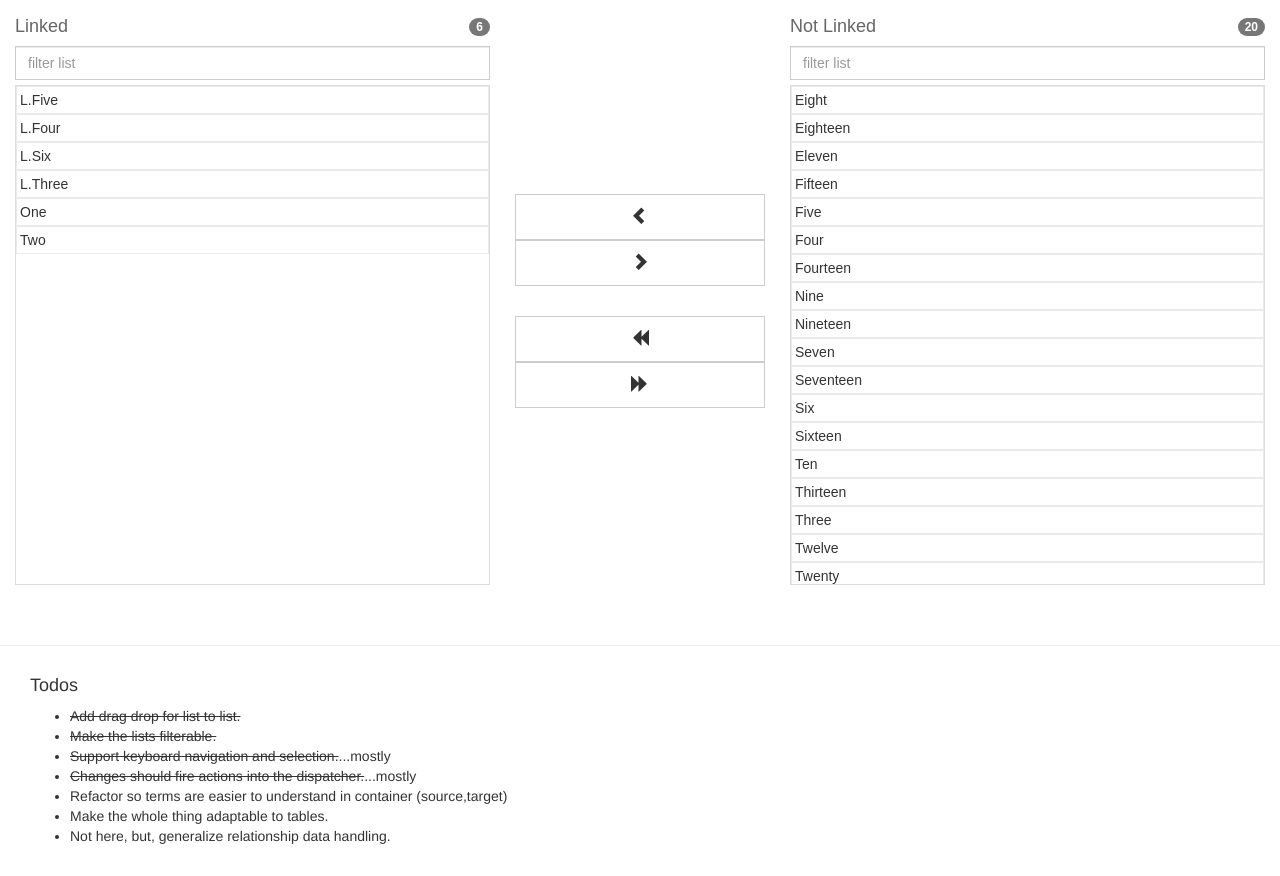
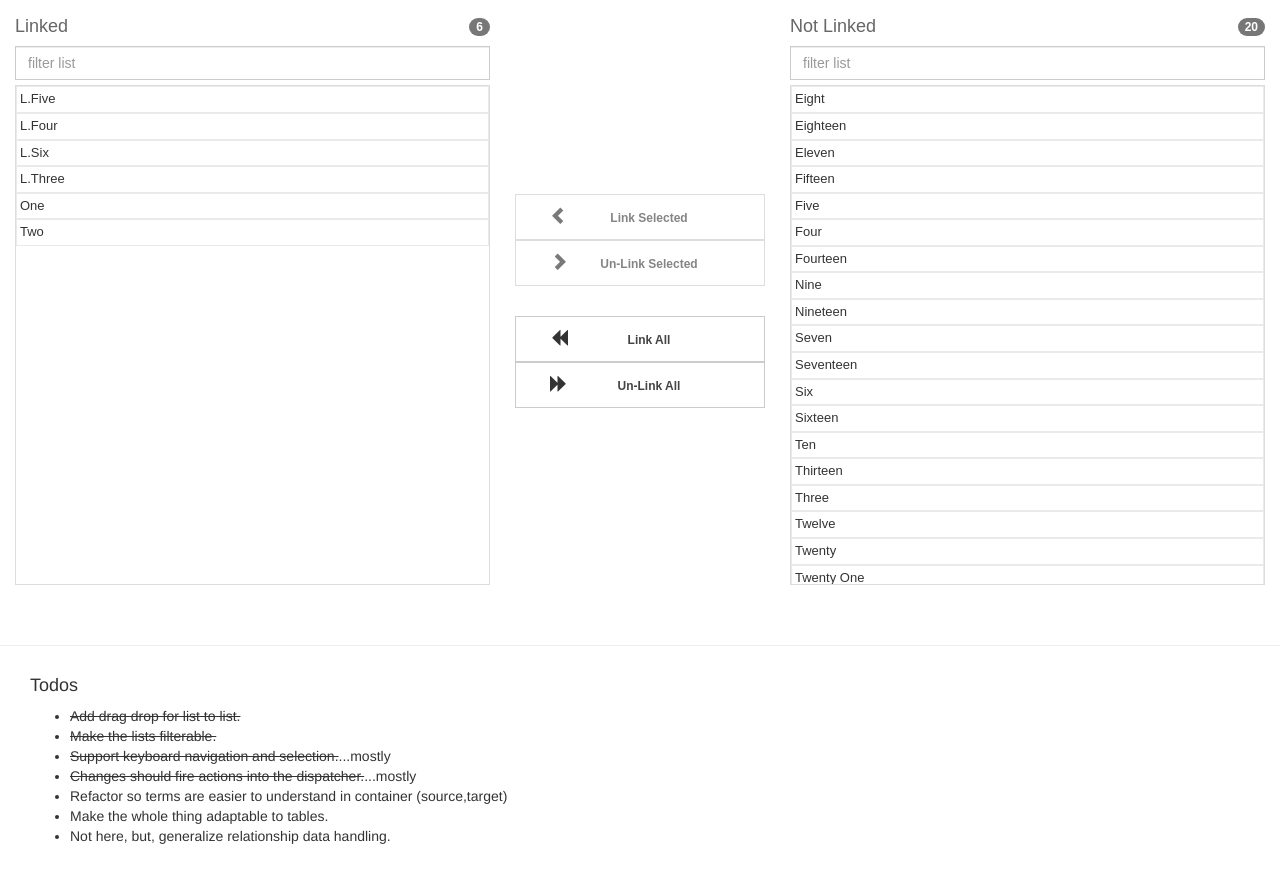
Before and after one commit to iq-mschmeets/ListMapper, a React app: page / in a window 1280 px wide. Shown: the part 63-939 px from the top of the page. Built offline with nearby package versions, Linux system fonts and the light colour scheme.

Commit message:
Ensure set does not allow duplicates
Check for existence before adding.
Selection is now in state, and buttons are enabled/disabled accordingly

```diff
--- a/src/TreeSet.js
+++ b/src/TreeSet.js
@@ -53,6 +53,9 @@ export default class TreeSet {
 
 	/** Returns a new TreeSet including values in array argument. */
 	concat(arr) {
+		if (!arr) {
+			arr = [];
+		}
 		for (var i = 0; i < arr.length; i++) {
 			this.add(arr[i]);
 		}
@@ -125,12 +128,20 @@ export default class TreeSet {
 	}
 
 	add(element) {
-		let index = this.binarySearch(element);
+		let index = this.elements.findIndex(function(val) {
+			return element.label == val.label;
+		});
+		if (index >= 0) {
+			return false;
+		}
+
+		index = this.binarySearch(element);
 		if (index < 0) {
 			index = -index - 1;
 		}
 		this.elements.splice(index, 0, element);
 		this.length++;
+		return true;
 	}
 
 	/**
--- a/src/listMapper.js
+++ b/src/listMapper.js
@@ -4,9 +4,10 @@ import ReactDOM from "react-dom";
 import TreeSet from "./TreeSet.js";
 
 function compare(a, b) {
-	if (a.label < b.label) return -1;
-	if (a.label > b.label) return 1;
-	return 0;
+	return ("" + a.label).localeCompare(b.label);
+	//if (a.label < b.label) return -1;
+	//if (a.label > b.label) return 1;
+	//return 0;
 }
 class SelectableListItem extends React.Component {
 	constructor(props) {
@@ -255,31 +256,37 @@ class ButtonBar extends React.Component {
 					className="btn btn-lg btn-default"
 					onClick={this.props.moveSelectedSourceToTarget}
 					title="Adds links for selected items."
+					disabled={this.props.targetCount < 1 ? true : false}
 				>
-					<span className="glyphicon glyphicon-chevron-left" />{" "}
+					<span className="glyphicon glyphicon-chevron-left" />
+					<span className="label"> Link Selected</span>
 				</button>
 				<button
 					className="btn btn-lg  btn-default"
 					onClick={this.props.moveSelectedTargetToSource}
 					title="Deletes links for selected items."
+					disabled={this.props.sourceCount < 1 ? true : false}
 				>
-					<span className="glyphicon glyphicon-chevron-right" />{" "}
+					<span className="glyphicon glyphicon-chevron-right" />
+					<span className="label"> Un-Link Selected</span>
 				</button>
 
 				<button
 					style={{ marginTop: 30 }}
 					className="btn btn-lg  btn-default"
 					onClick={this.props.moveAllToTarget}
-					title="Move all from linked to not-linked. This deletes the links."
+					title="Move all from not-linked to linked. This add links."
 				>
-					<span className="glyphicon glyphicon-backward" />{" "}
+					<span className="glyphicon glyphicon-backward" />
+					<span className="label"> Link All</span>
 				</button>
 				<button
 					className="btn btn-lg  btn-default"
 					onClick={this.props.moveAllToSource}
-					title="Move all from not-linked to linked. This adds the links."
+					title="Move all from linked to not-linked. This deletes links."
 				>
-					<span className="glyphicon glyphicon-forward" />{" "}
+					<span className="glyphicon glyphicon-forward" />
+					<span className="label"> Un-Link All</span>
 				</button>
 			</div>
 		);
@@ -304,12 +311,11 @@ export default class ListMapper extends React.Component {
 	constructor(props) {
 		super(props);
 
-		this.selectedSources = new TreeSet(itemListComparator);
-		this.selectedTargets = new TreeSet(itemListComparator);
-
 		this.state = {
 			linkedItems: getDefaultSet(props.data.targetList),
-			notLinkedItems: getDefaultSet(props.data.sourceList)
+			notLinkedItems: getDefaultSet(props.data.sourceList),
+			selectedSources: getDefaultSet([]),
+			selectedTargets: getDefaultSet([])
 		};
 		this.moveSelectedFromSourceToTarget = this.moveSelectedFromSourceToTarget.bind(
 			this
@@ -340,7 +346,7 @@ export default class ListMapper extends React.Component {
 		}
 	}
 	moveAllToSource() {
-		if (confirm("This will delete links ALL items, are you sure?")) {
+		if (confirm("This will delete ALL links, are you sure?")) {
 			let newnotLinkedItems = this.state.linkedItems.concat(
 				this.state.notLinkedItems.toArray()
 			);
@@ -356,7 +362,8 @@ export default class ListMapper extends React.Component {
 		}
 	}
 	moveSelectedFromSourceToTarget() {
-		let sources = this.selectedSources;
+		let sources = this.state.selectedSources;
+
 		let newSource = this.state.notLinkedItems.filter(function(item) {
 			return sources.findIndex(function(source) {
 				return source.value === item.value;
@@ -365,52 +372,11 @@ export default class ListMapper extends React.Component {
 				: true;
 		});
 
-		let newTarget = this.state.linkedItems.concat(
-			this.selectedSources.toArray()
-		);
+		let newTarget = this.state.linkedItems.concat(sources.toArray());
 
 		this.dispatch({
 			action: "LIST_MAPPER_ADD_LINKS",
-			data: this.selectedSources.toArray()
-		});
-
-		newSource.forEach(function(item) {
-			item.selected = false;
-		});
-
-		newTarget.forEach(function(item) {
-			item.selected = false;
-		});
-		this.selectedTargets = getDefaultSet([]);
-		this.selectedSources = getDefaultSet([]);
-
-		this.setState({
-			linkedItems: newTarget,
-			notLinkedItems: newSource
-		});
-	}
-	dispatch(payload) {
-		if (this.props.dispatcher) {
-			this.props.dispatcher.trigger(payload.action, payload);
-		}
-	}
-	moveSelectedFromTargetToSource() {
-		let targets = this.selectedTargets;
-		let newTarget = this.state.linkedItems.filter(function(item) {
-			return targets.findIndex(function(target) {
-				return target.value === item.value;
-			}) >= 0
-				? false
-				: true;
-		});
-
-		let newSource = this.state.notLinkedItems.concat(
-			this.selectedTargets.toArray()
-		);
-
-		this.dispatch({
-			action: "LIST_MAPPER_DELETE_LINKS",
-			data: this.selectedTargets.toArray()
+			data: sources.toArray()
 		});
 
 		newSource.forEach(function(item) {
@@ -421,41 +387,79 @@ export default class ListMapper extends React.Component {
 			item.selected = false;
 		});
 
-		this.selectedTargets = getDefaultSet([]);
-		this.selectedSources = getDefaultSet([]);
+		this.setState({
+			linkedItems: newTarget,
+			notLinkedItems: newSource,
+			selectedSources: getDefaultSet([]),
+			selectedTargets: getDefaultSet([])
+		});
+	}
+	dispatch(payload) {
+		if (this.props.dispatcher) {
+			this.props.dispatcher.trigger(payload.action, payload);
+		}
+	}
+	moveSelectedFromTargetToSource() {
+		let targets = this.state.selectedTargets;
+
+		let newTarget = this.state.linkedItems.filter(function(item) {
+			return targets.findIndex(function(target) {
+				return target.value === item.value;
+			}) >= 0
+				? false
+				: true;
+		});
+
+		let newSource = this.state.notLinkedItems.concat(targets.toArray());
+
+		this.dispatch({
+			action: "LIST_MAPPER_DELETE_LINKS",
+			data: targets.toArray()
+		});
+
+		newSource.forEach(function(item) {
+			item.selected = false;
+		});
+
+		newTarget.forEach(function(item) {
+			item.selected = false;
+		});
 
 		this.setState({
 			linkedItems: newTarget,
-			notLinkedItems: newSource
+			notLinkedItems: newSource,
+			selectedSources: getDefaultSet([]),
+			selectedTargets: getDefaultSet([])
 		});
 	}
 	sourceSelect(obj) {
-		let index = this.selectedSources.findIndex(function(target) {
-			return target.value === obj.value;
-		});
-		if (index >= 0) {
-			this.selectedSources.remove(obj);
+		if (this.state.selectedSources.has(obj)) {
+			this.state.selectedSources.remove(obj);
 		} else {
-			this.selectedSources.add(obj);
+			this.state.selectedSources.add(obj);
 		}
+		this.setState({ selectedSources: this.state.selectedSources.concat() });
 	}
 	targetSelect(obj) {
-		if (this.selectedTargets.has(obj)) {
-			this.selectedTargets.remove(obj);
+		if (this.state.selectedTargets.has(obj)) {
+			this.state.selectedTargets.remove(obj);
 		} else {
-			this.selectedTargets.add(obj);
+			this.state.selectedTargets.add(obj);
 		}
+		this.setState({ selectedTargets: this.state.selectedTargets.concat() });
 	}
 	moveToTarget(evt) {
 		console.log("onDrop==>moveToTarget ", evt);
-		this.selectedSources.add(evt.data.item);
+		this.state.selectedSources.add(evt.data.item);
 		this.moveSelectedFromSourceToTarget();
 	}
 	componentWillReceiveProps(newProps) {
-		this.state = {
+		this.setState({
 			linkedItems: getDefaultSet(newProps.data.targetList),
-			notLinkedItems: getDefaultSet(newProps.data.sourceList)
-		};
+			notLinkedItems: getDefaultSet(newProps.data.sourceList),
+			selectedSources: getDefaultSet([]),
+			selectedTargets: getDefaultSet([])
+		});
 	}
 	render() {
 		const containerStyle = {
@@ -487,6 +491,8 @@ export default class ListMapper extends React.Component {
 					moveSelectedTargetToSource={this.moveSelectedFromTargetToSource}
 					moveAllToTarget={this.moveAllToTarget}
 					moveAllToSource={this.moveAllToSource}
+					targetCount={this.state.selectedSources.size()}
+					sourceCount={this.state.selectedTargets.size()}
 				/>
 				<div style={{ width: "38%" }}>
 					<h4 className="list-title">
--- a/src/styles.css
+++ b/src/styles.css
@@ -2,13 +2,19 @@
 	font-family: sans-serif;
 	text-align: center;
 	margin: 15px;
+	font-size: 13px;
 }
 .list-mapper-button-bar button {
 	display: block;
 	width: 100%;
 	border-radius: 0;
 }
-
+.list-mapper-button-bar button .label {
+	font-size: 12px;
+	color: #444;
+	display: inline-block;
+	width: 75%;
+}
 .list-mapper .selected-item {
 	background-color: #7abc1e;
 	color: white;
```
